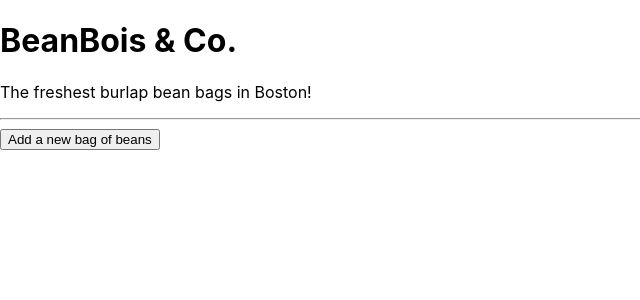
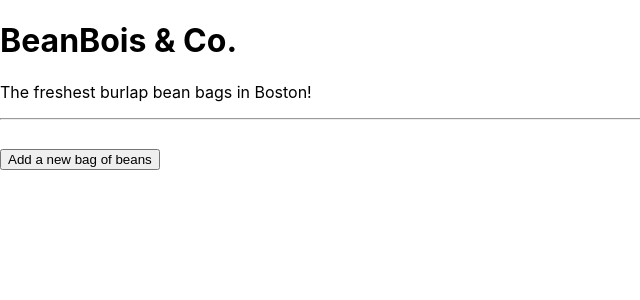
Before and after one commit to alexiusvdt/inventory-tracker, a React (Create React App) app in the folder bean-tracker/: page / in a window 1280 px wide. Shown: the top 300 px of the page, without its empty margins (0-640 px from the left). Built offline with nearby package versions, Linux system fonts and the light colour scheme.

Commit message:
WIP: can't access beandetail

```diff
--- a/bean-tracker/src/components/BeanControl.js
+++ b/bean-tracker/src/components/BeanControl.js
@@ -14,7 +14,6 @@ class BeanControl extends React.Component {
       selectedBean: null
     };
   }
-  // this callback is passed under the param newTicket when we call props.onNewTicketCreation({names: names.value...})
   handleAddingNewBeanToList = (newBean) => {
     const newMainBeanList = this.state.mainBeanList.concat(newBean);
     this.setState({mainBeanList: newMainBeanList,
@@ -48,7 +47,7 @@ class BeanControl extends React.Component {
   }
 
   handleEditClick = () => {
-    // console.log("HandleEditClick reached!")
+    console.log("HandleEditClick reached!")
     this.setState({editing: true});
   }
 
--- a/bean-tracker/src/components/BeanList.js
+++ b/bean-tracker/src/components/BeanList.js
@@ -6,9 +6,9 @@ function BeanList(props){
   return (
     <React.Fragment>
       <hr/>
-      {props.beanList.map((bean) =>
+        <div style={{ padding:10, marginHorizontal:10}}>{props.beanList.map((bean) =>
           <Bean
-          // whenBeanClicked = {props.onBeanSelection}
+            whenBeanClicked = {props.onBeanSelection}
             name={bean.name}
             origin={bean.origin}
             roast={bean.roast}
@@ -17,13 +17,14 @@ function BeanList(props){
             id={bean.id}
             key={bean.id} />
         )}
+        </div>
     </React.Fragment>
   );
 }
 
 BeanList.propTypes = {
   beanList: PropTypes.array,
-  // onBeanSelection: PropTypes.func
+  onBeanSelection: PropTypes.func
 }
 
 export default BeanList;
```
Also changed, not shown: bean-tracker/src/components/BeanDetail.js (line endings or trailing spaces). Lines whose indentation alone changed are shown as unchanged.
